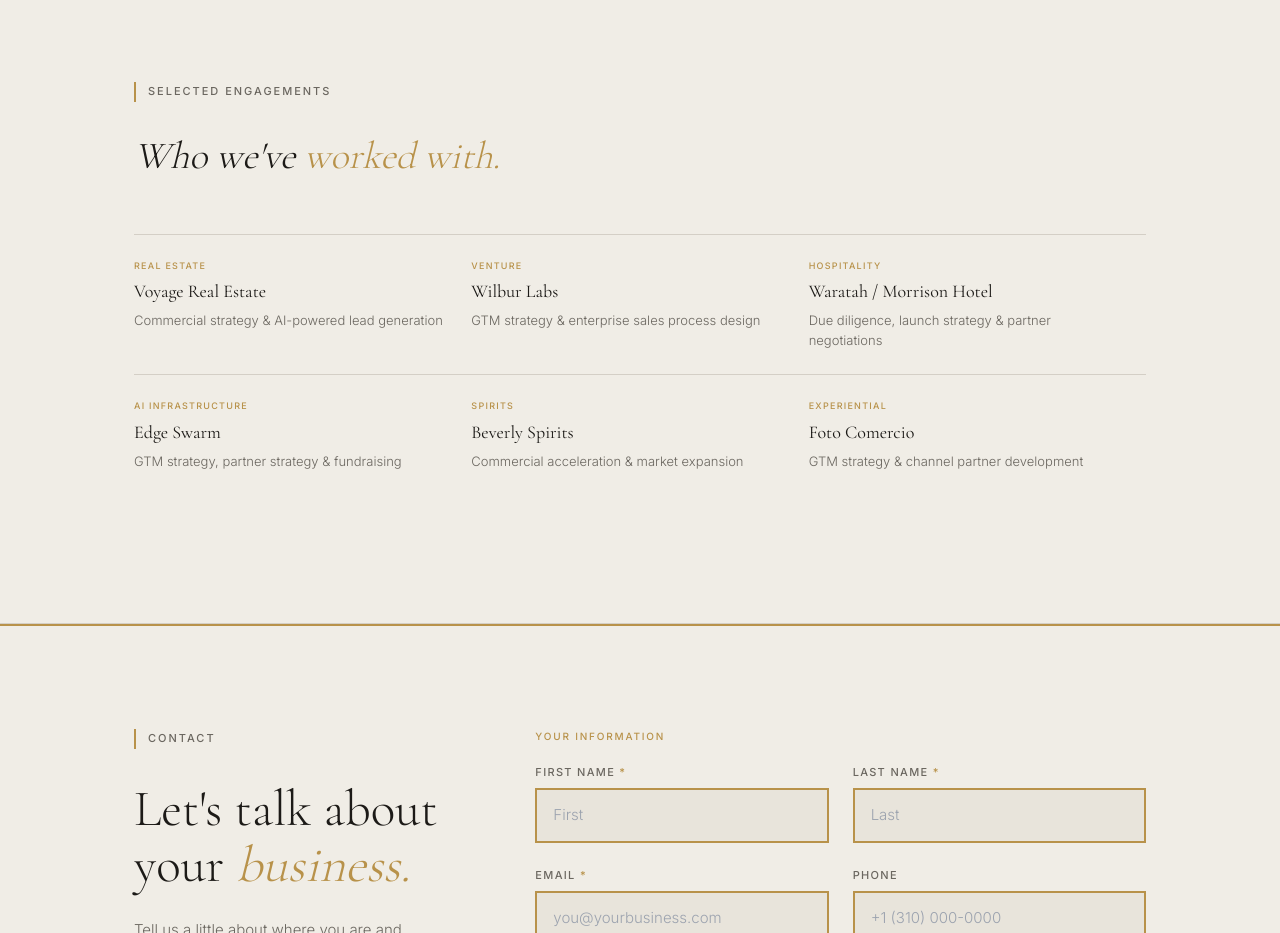
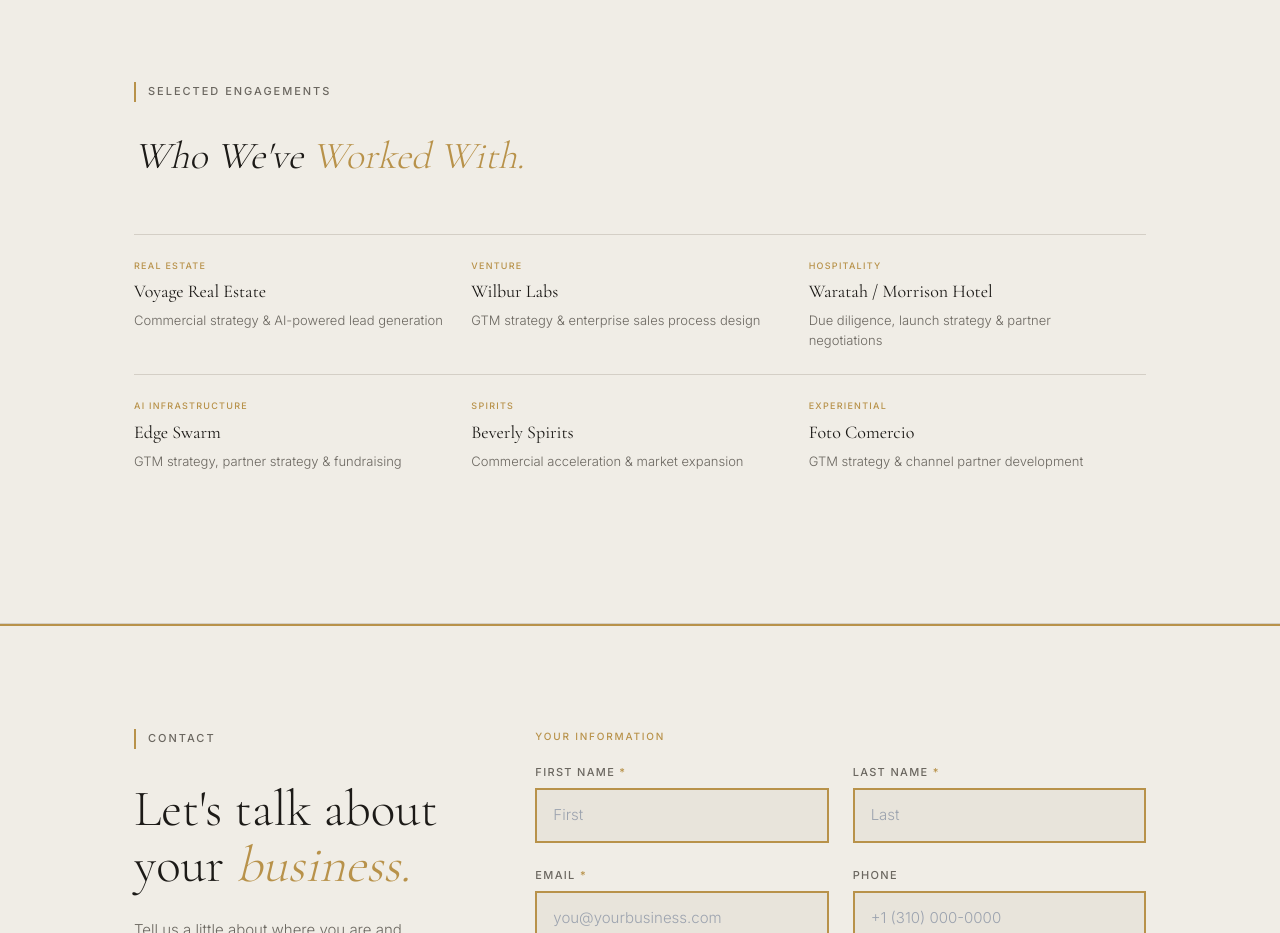
Before and after one commit to letsnavigatebmw/aperture-hospitality, a Next.js app: page / in a window 1280 px wide. Shown: the part 5040-5973 px from the top of the page. Built offline with nearby package versions, Linux system fonts and the light colour scheme.

Commit message:
Capitalize 'Who We've Worked With' headline

```diff
--- a/app/page.tsx
+++ b/app/page.tsx
@@ -268,7 +268,7 @@ export default function Home() {
             Selected Engagements
           </div>
           <h2 style={{ fontFamily:"'Cormorant Garamond',Georgia,serif", fontSize:'clamp(2rem,3vw,2.75rem)', fontWeight:300, lineHeight:1.15, color:'#1C1A17', marginBottom:'3.5rem', fontStyle:'italic' }}>
-            Who we've <em style={{ color:'#B8924A' }}>worked with.</em>
+            Who We've <em style={{ color:'#B8924A' }}>Worked With.</em>
           </h2>
 
           <div style={{ display:'grid', gridTemplateColumns:'repeat(3, 1fr)', gap:'0', borderTop:'1px solid #D4CFC6' }}>
```
